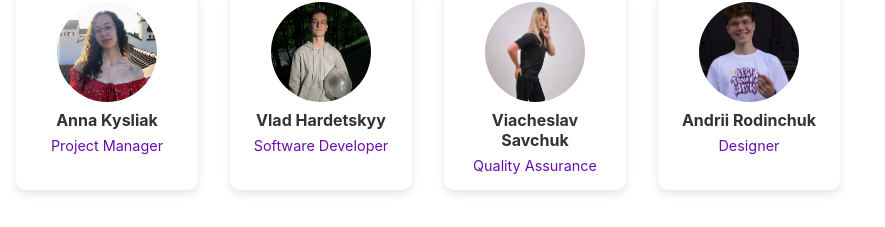
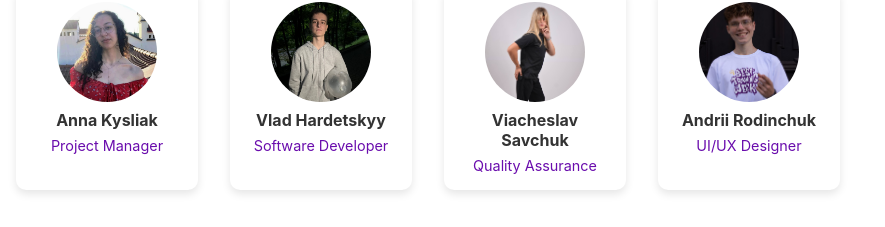
Before and after one commit to slava275/TeamWorkTeam6, a React (Create React App) app: page / in a window 1280 px wide. Shown: the part 144-371 px from the top of the page, without its empty margins (0-885 px from the left). Built offline with nearby package versions, Linux system fonts and the light colour scheme.

Commit message:
Update position title from 'Designer' to 'UI/UX Designer'

```diff
--- a/src/components/Body.js
+++ b/src/components/Body.js
@@ -28,7 +28,7 @@ const Body = () => {
               <img src={"Photos/AndriiRodinchukPhoto.jpg"} alt="Andrii Rodinchuk" style={styles.photo} />
               <div style={styles.textContainer}>
                   <h2 style={styles.name}>Andrii Rodinchuk</h2>
-                  <p style={styles.position}>Designer</p>
+                  <p style={styles.position}>UI/UX Designer</p>
               </div>
           </div>
     </main>
```
